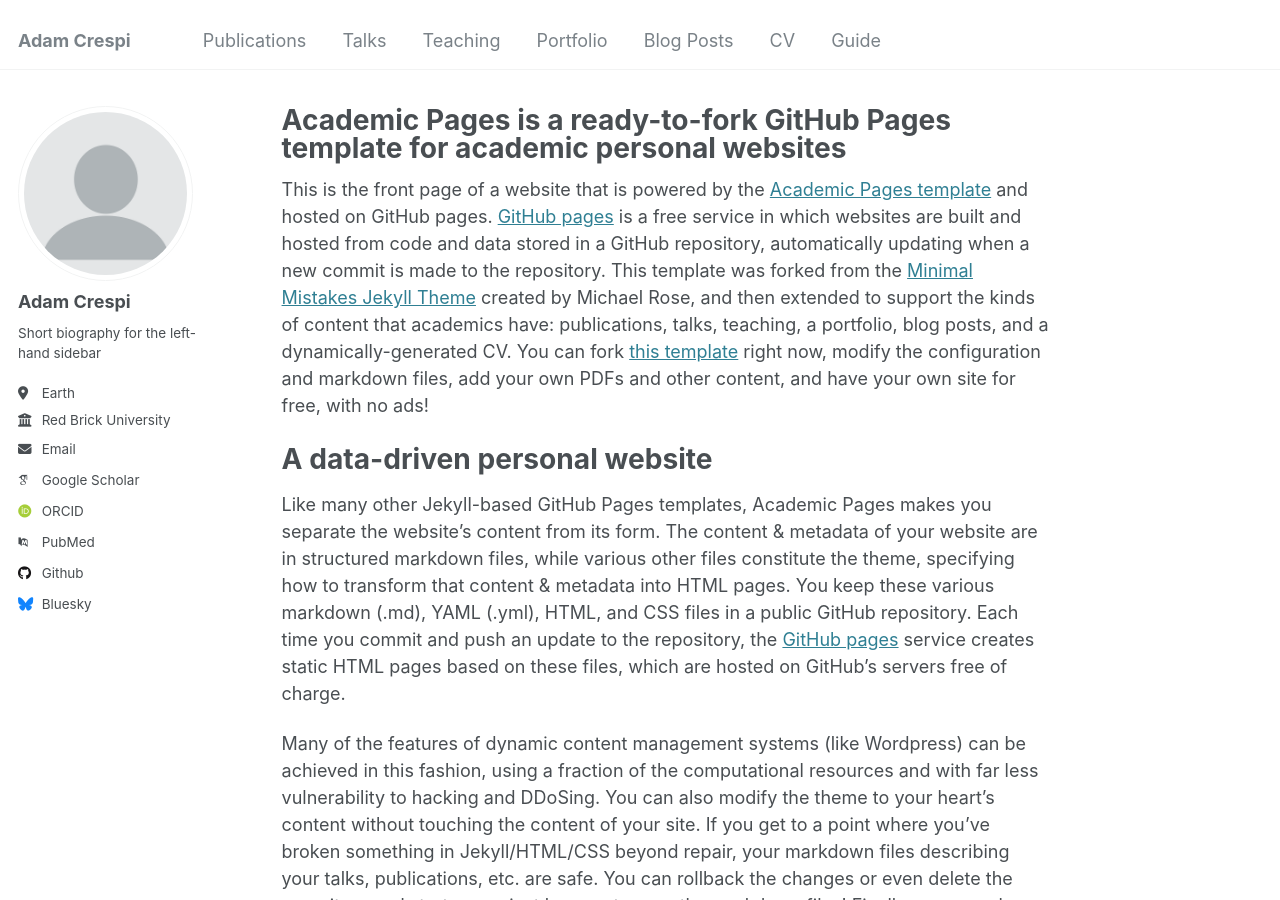
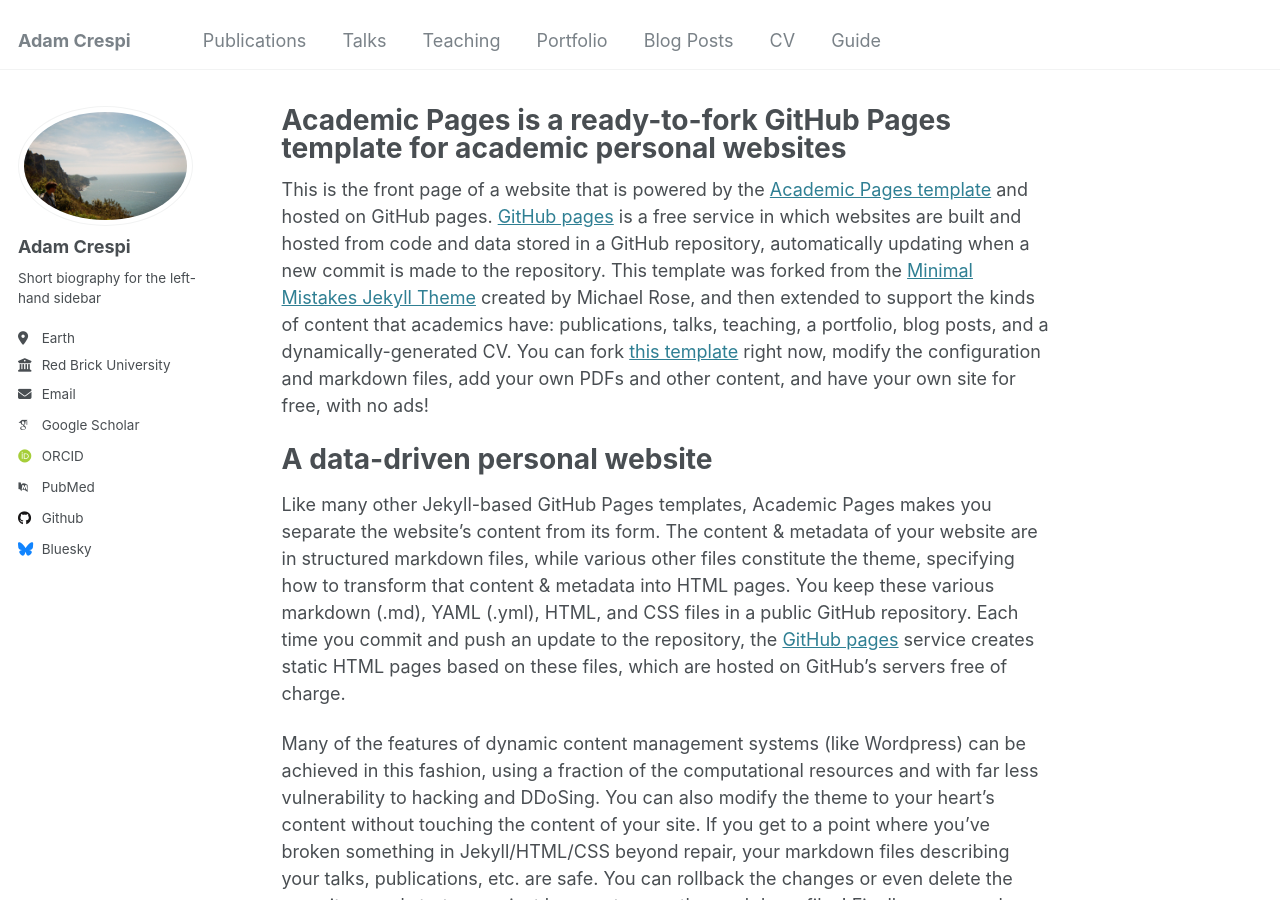
Before and after one commit to adamcrespi/adamcrespi.github.io, a Jekyll site: the page built from _pages/about.md, in a window 1280 px wide and 900 px high. Built offline with Jekyll 4.4.1, drawn with Linux system fonts in a browser that asks for light colours; some web fonts are replaced.

Commit message:
Update _config.yml

```diff
--- a/_config.yml
+++ b/_config.yml
@@ -21,7 +21,7 @@
 #               Additional customization can be done by editing /_includes/author-profile.html
 author:
   # Biographic information
-  avatar           : "profile.png"
+  avatar           : "linkedFILM.jpg"
   name             : "Adam Crespi"
   pronouns         : # example: "she/her"
   bio              : "Short biography for the left-hand sidebar"
```
